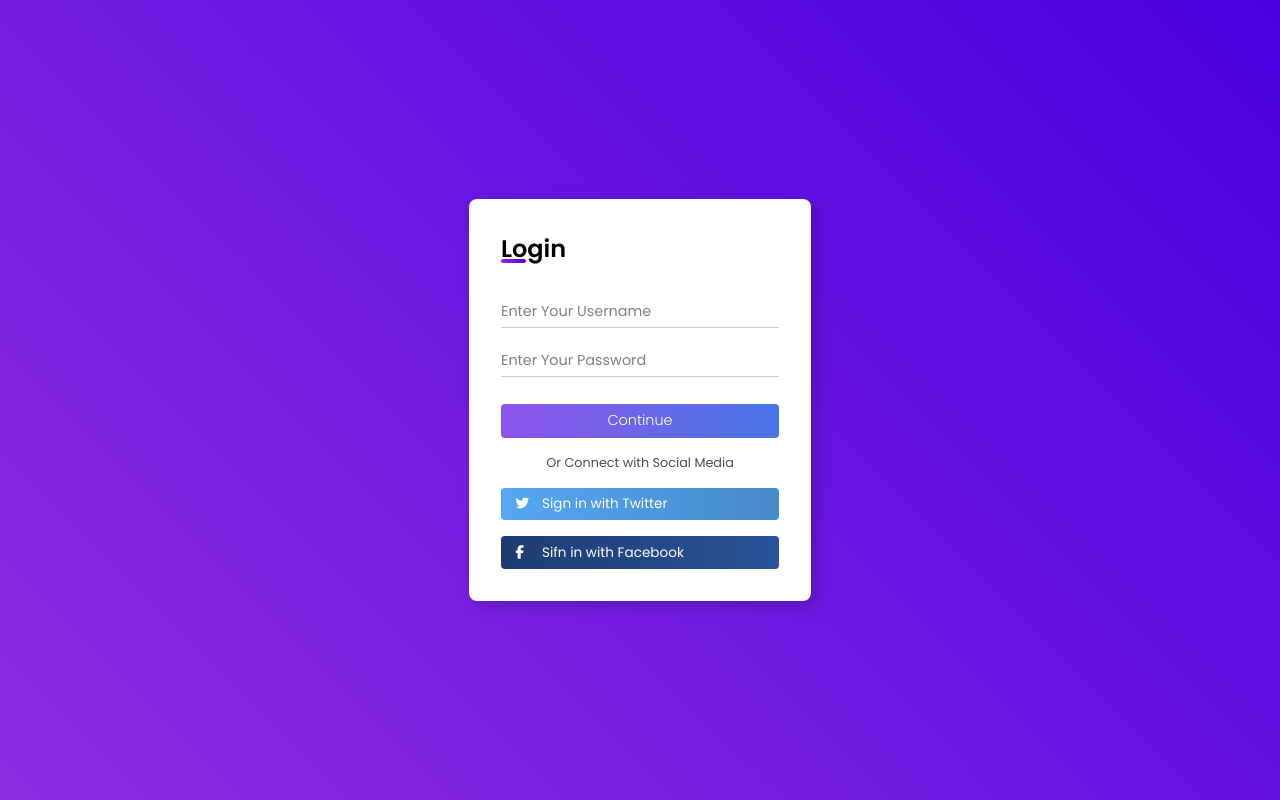
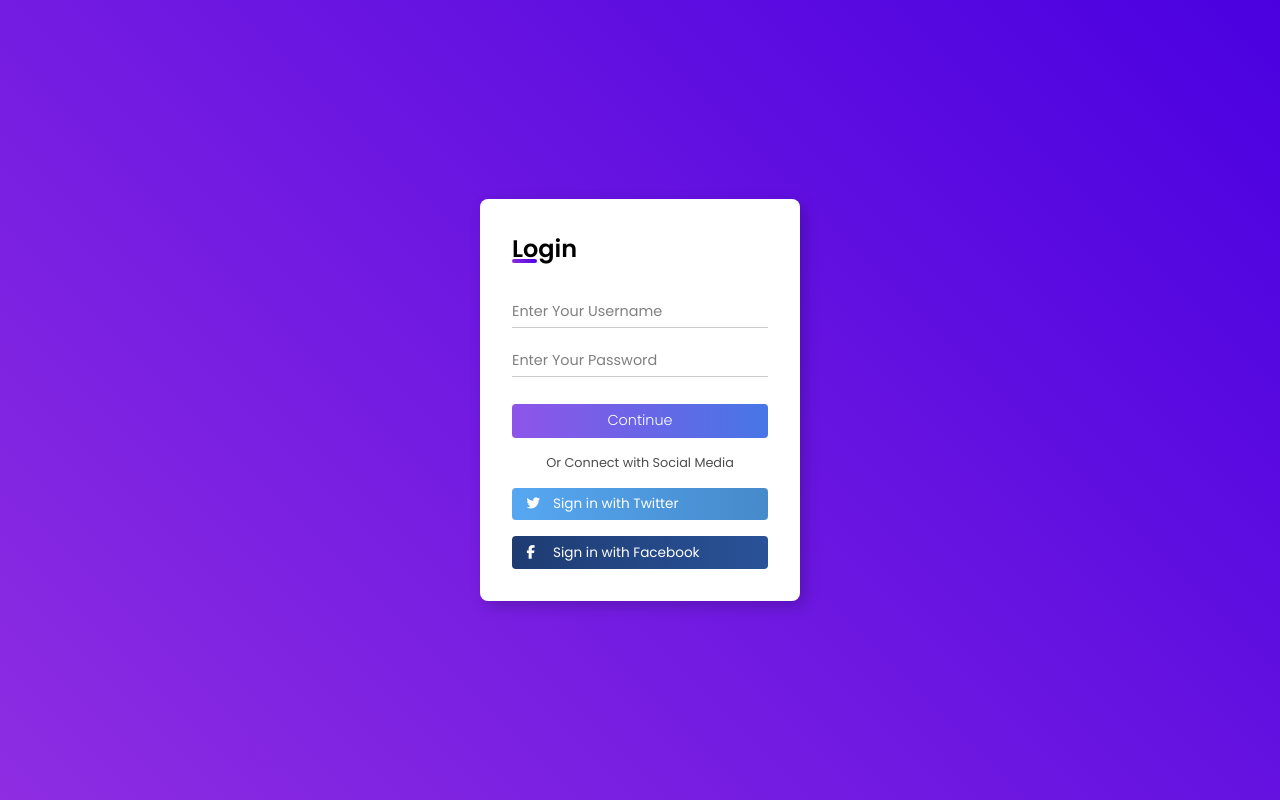
Before and after one commit to oberdanviana/formul-rio-com-HTML-e-CSS---1, a plain HTML site: page index.html in a window 1280 px wide. Drawn offline with Linux system fonts and the light colour scheme.

Commit message:
conclusion

```diff
--- a/index.html
+++ b/index.html
@@ -35,7 +35,7 @@
          <div class="social-field facebook">
           <a href="#">
             <i class="fab fa-facebook-f"></i>
-           Sifn in with Facebook
+           Sign in with Facebook
           </a>
         </div>
         </div>
--- a/style.css
+++ b/style.css
@@ -12,6 +12,7 @@
 body {
   background: linear-gradient(45deg, #8e2de2, #4a00e0);
   background-repeat: no-repeat;
+
   min-height: 100vh;
   min-width: 100vw;
   display: flex;
@@ -21,7 +22,7 @@ body {
 
 main.container {
   background: white;
-  max-width: 350px;
+  max-width: 320px;
   min-height: 40vh;
   padding: 2rem;
   box-shadow: 5px 5px 15px rgba(0, 0, 0, 0.2);
@@ -79,10 +80,11 @@ form .input-field:first-child {
   left: 0;
   background: linear-gradient(45deg, #8e2de2, #4a00e0);
   transform: scaleX(0);
-
+  transition: all .3s ease-in-out;
+  transform-origin: left;
 }
 
-.input-field input:focus {
+.input-field input:focus ~ .underline::after {
   transform: scaleX(1);
 }
 
@@ -90,6 +92,7 @@ form .input-field:first-child {
   outline: none;
   font-size: 0.9rem;
   color: rgba(0, 0, 0, 0.7);
+  width: 100%;
 }
 
 .input-field input::placeholder {
```
